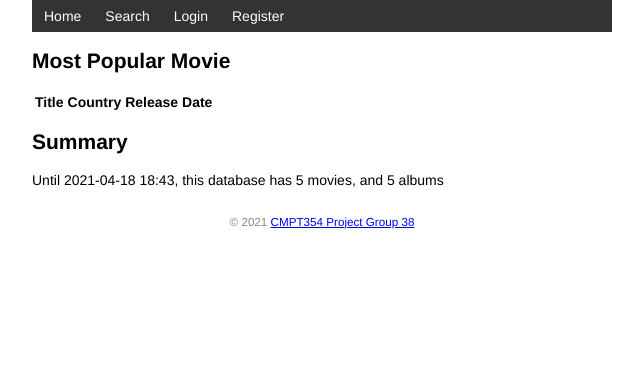
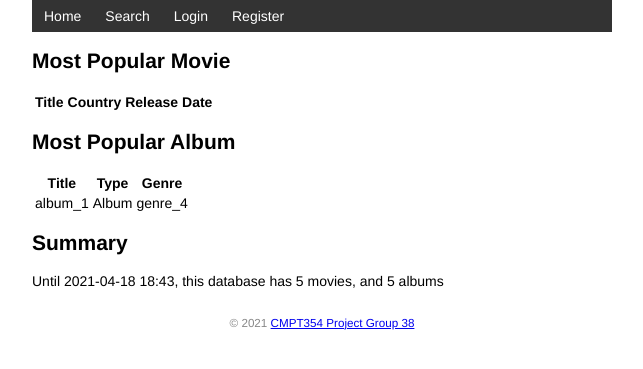
Before and after one commit to harry-sunhao/CMPT354Project, a Flask app: page / in a window 1280 px wide. Shown: the top 369 px of the page, without its empty margins (318-961 px from the left). Run offline with Flask 2, Linux system fonts and the light colour scheme; data comes from the database, SQL or seed files in the repository; data that the repository does not hold is empty.

Commit message:
finish the home page finish the movie info page

```diff
--- a/app.py
+++ b/app.py
@@ -14,8 +14,8 @@ from forms import SearchForm, AlbumForm
 from tables import Results, ResultsMov, ResultsTrack, ResultsArtist, ResultsActor, ResultsDirector
 
 app = Flask(__name__)
-#app.config['SQLALCHEMY_DATABASE_URI'] = 'mysql+pymysql://root:@localhost:3306/ratemm'
-app.config['SQLALCHEMY_DATABASE_URI'] =  'mysql+pymysql://root:123456@34.92.95.75:3306/ratemm'
+# app.config['SQLALCHEMY_DATABASE_URI'] = 'mysql+pymysql://root:@localhost:3306/ratemm'
+app.config['SQLALCHEMY_DATABASE_URI'] = 'mysql+pymysql://root:123456@34.92.95.75:3306/ratemm'
 app.config['SQLALCHEMY_TRACK_MODIFICATIONS'] = True
 app.config['SESSION_TYPE'] = 'filesystem'
 app.secret_key = 'CMPT354PROJECT'
@@ -32,7 +32,6 @@ directs = db.Table('direct',
                    db.Column('movie_id', db.INTEGER(), db.ForeignKey('movie.id'), primary_key=True),
                    db.Column('director_id', db.INTEGER(), db.ForeignKey('director.id'), primary_key=True)
                    )
-
 
 # many-Many relation for produce
 album_artists = db.Table('albumartist',
@@ -63,11 +62,11 @@ class User(db.Model, UserMixin):
     username = db.Column('username', db.VARCHAR(255), unique=True)
     password = db.Column('password', db.VARCHAR(255))
     certification_information = db.Column('certification_information', db.VARCHAR(255))
-    movie_comment = db.relationship('Movie_Comment', back_populates="user")
-    movie_rating = db.relationship('Movie_Rating', back_populates="user")
-    album_comment = db.relationship('Album_Comment', back_populates="user")
-    album_rating = db.relationship('Album_Rating', back_populates="user")
-    track_rating = db.relationship('Track_Rating', back_populates="user")
+    movie_comment = db.relationship('Movie_Comment', back_populates="user", cascade="all, delete-orphan")
+    movie_rating = db.relationship('Movie_Rating', back_populates="user", cascade="all, delete-orphan")
+    album_comment = db.relationship('Album_Comment', back_populates="user", cascade="all, delete-orphan")
+    album_rating = db.relationship('Album_Rating', back_populates="user", cascade="all, delete-orphan")
+    track_rating = db.relationship('Track_Rating', back_populates="user", cascade="all, delete-orphan")
 
     def validate_password(self, password):
         return check_password_hash(self.password, password)
@@ -171,13 +170,28 @@ def delete(user_id):
     return redirect(url_for('index'))
 
 
+def covertEpOrAlbum(lst, index):  # which one is album?
+    for i in range(len(lst)):
+        lst[i] = list(lst[i])
+        if (lst[i][index] == 1):
+            lst[i][index] = "Album"
+        else:
+            lst[i][index] = "EP"
+    return lst
+
+
 @app.route('/')
 def index():
     movieNumber = Movie.query.count()
     albumNumber = Album.query.count()
-    sql_query = "SELECT movie.title,movie.country,movie.release_date FROM movie RIGHT JOIN( SELECT id FROM movie JOIN moviecomment WHERE moviecomment.movie_id = movie.id GROUP BY id ORDER BY count(*) DESC) AS pop ON movie.id = pop.id"
-    moviePopular=list(db.session.execute(sql_query))
-    return render_template('home.html',movie_popular=moviePopular,movie_number=movieNumber,album_number=albumNumber)
+    sql_query = "SELECT movie.id,movie.title,movie.country,movie.release_date FROM movie RIGHT JOIN( SELECT id FROM movie JOIN moviecomment WHERE moviecomment.movie_id = movie.id GROUP BY id ORDER BY count(*) DESC) AS pop ON movie.id = pop.id"
+    moviePopular = list(db.session.execute(sql_query))
+    sql_query = "SELECT data.id,data.name,data.album_or_ep,(genre.name) AS genreName FROM genre RIGHT JOIN(SELECT album.id,album.name,album.album_or_ep, album.genre_id FROM album RIGHT JOIN (SELECT id FROM album JOIN albumcomment WHERE albumcomment.album_id = album.id GROUP BY id ORDER BY count(*) DESC) AS pop ON album.id = pop.id) data ON data.genre_id=genre.id"
+    albumPopular = list(db.session.execute(sql_query))
+    albumPopular = covertEpOrAlbum(albumPopular, 2)
+    print(albumPopular)
+    return render_template('home.html', album_popular=albumPopular, movie_popular=moviePopular,
+                           movie_number=movieNumber, album_number=albumNumber)
 
 
 # user part end
@@ -192,11 +206,11 @@ class Movie(db.Model):
     detailed_information = db.Column('detailed_information', db.TEXT())
     genre_id = db.Column('genre_id', db.INTEGER(), db.ForeignKey('genre.id'))
     acts = db.relationship('Actor', secondary=acts, lazy='subquery',
-                           backref=db.backref('Movie', lazy=True))
+                           backref=db.backref('Movie', lazy=True), cascade="all, delete")
     directs = db.relationship('Director', secondary=directs, lazy='subquery',
-                              backref=db.backref('Movie', lazy=True))
-    comment = db.relationship('Movie_Comment', back_populates='movie')
-    rating = db.relationship('Movie_Rating', back_populates='movie')
+                              backref=db.backref('Movie', lazy=True), cascade="all, delete")
+    comment = db.relationship('Movie_Comment', back_populates='movie', cascade="all, delete-orphan")
+    rating = db.relationship('Movie_Rating', back_populates='movie', cascade="all, delete-orphan")
 
 
 class Movie_Comment(db.Model):
@@ -209,7 +223,7 @@ class Movie_Comment(db.Model):
     user = db.relationship('User', back_populates='movie_comment', foreign_keys=[user_id])
     movie = db.relationship('Movie', back_populates='comment')
 
-    def __init__(self, comment_id, movie_id,user_id, createtime, content):
+    def __init__(self, comment_id, movie_id, user_id, createtime, content):
         self.comment_id = comment_id
         self.movie_id = movie_id
         self.user_id = user_id
@@ -219,18 +233,19 @@ class Movie_Comment(db.Model):
 
 class Movie_Rating(db.Model):
     __tablename__ = 'movierating'
-    rate_id = db.Column('rate_id', db.INTEGER(), primary_key=True, autoincrement=True,nullable=False)
+    rate_id = db.Column('rate_id', db.INTEGER(), primary_key=True, autoincrement=True, nullable=False)
     movie_id = db.Column('movie_id', db.INTEGER(), db.ForeignKey('movie.id'))
     user_id = db.Column('user_id', db.INTEGER(), db.ForeignKey('user.id'))
-    createtime = db.Column(db.DATETIME(),default=datetime.now())
+    createtime = db.Column(db.DATETIME(), default=datetime.now())
     value = db.Column('value', db.FLOAT())
     user = db.relationship('User', back_populates='movie_rating', foreign_keys=[user_id])
     movie = db.relationship('Movie', back_populates='rating')
 
-    def __init__(self, user_id,movie_id, value):
+    def __init__(self, user_id, movie_id, value):
         self.value = value
-        self.user_id=user_id
-        self.movie_id=movie_id
+        self.user_id = user_id
+        self.movie_id = movie_id
+
 
 class Album(db.Model):
     __tablename__ = "album"
@@ -242,10 +257,11 @@ class Album(db.Model):
     detailedInfo = db.Column('detailedInfo', db.TEXT())
     genre_id = db.Column('genre_id', db.INTEGER(), db.ForeignKey('genre.id'))
     album_artists = db.relationship('Artist', secondary=album_artists, lazy='subquery',
-                                    backref=db.backref('Album', lazy=True))
-    album_comment = db.relationship('Album_Comment', back_populates='album')
-    album_rating = db.relationship('Album_Rating', back_populates='album')
-    tracks = db.relationship('Track', backref='Album', lazy=True)
+                                    backref=db.backref('Album', lazy=True), cascade="all, delete")
+    album_comment = db.relationship('Album_Comment', back_populates='album', cascade="all, delete-orphan")
+    album_rating = db.relationship('Album_Rating', back_populates='album', cascade="all, delete-orphan")
+    tracks = db.relationship('Track', backref='Album', lazy=True, cascade="all, delete-orphan")
+
 
 class Album_Comment(db.Model):
     __tablename__ = 'albumcomment'
@@ -278,6 +294,7 @@ class Album_Rating(db.Model):
         self.createtime = createtime
         self.value = value
 
+
 class Actor(db.Model):
     __tablename__ = 'actor'
     id = db.Column('id', db.INTEGER(), primary_key=True)
@@ -285,7 +302,7 @@ class Actor(db.Model):
     country = db.Column('country', db.VARCHAR(255))
     date_of_birth = db.Column('date_of_birth', db.VARCHAR(255))
     acts = db.relationship('Movie', secondary=acts, lazy='subquery',
-                           backref=db.backref('Actor', lazy=True))
+                          backref=db.backref('Actor', lazy=True), cascade="all, delete")
 
 
 class Director(db.Model):
@@ -295,17 +312,19 @@ class Director(db.Model):
     country = db.Column('country', db.VARCHAR(255))
     date_of_birth = db.Column('date_of_birth', db.VARCHAR(255))
     directs = db.relationship('Movie', secondary=directs, lazy='subquery',
-                              backref=db.backref('Director', lazy=True))
+                              backref=db.backref('Director', lazy=True), cascade="all, delete")
+
 
 class Genre(db.Model):
     __tablename__ = 'genre'
     id = db.Column('id', db.INTEGER(), primary_key=True)
     name = db.Column('name', db.VARCHAR(255))
     album_track_artist_movie = db.Column('album_track_artist_movie', db.INTEGER())
-    artists = db.relationship('Artist', backref='Genre', lazy=True)
-    albums = db.relationship('Album', backref='Genre', lazy=True)
-    tracks = db.relationship('Track', backref='Genre', lazy=True)
-    movies = db.relationship('Movie', backref='Genre', lazy=True)
+    artists = db.relationship('Artist', backref='Genre', lazy=True, cascade="all, delete-orphan")
+    albums = db.relationship('Album', backref='Genre', lazy=True, cascade="all, delete-orphan")
+    tracks = db.relationship('Track', backref='Genre', lazy=True, cascade="all, delete-orphan")
+    movies = db.relationship('Movie', backref='Genre', lazy=True, cascade="all, delete-orphan")
+
 
 class Artist(db.Model):
     __tablename__ = 'artist'
@@ -317,9 +336,10 @@ class Artist(db.Model):
     country = db.Column('country', db.VARCHAR(255))
     genre_id = db.Column('genre_id', db.INTEGER(), db.ForeignKey('genre.id'))
     album_artists = db.relationship('Album', secondary=album_artists, lazy='subquery',
-                                    backref=db.backref('Artist', lazy=True))
+                                    backref=db.backref('Artist', lazy=True), cascade="all, delete")
     track_artists = db.relationship('Track', secondary=track_artists, lazy='subquery',
-                                    backref=db.backref('Artist', lazy=True))
+                                    backref=db.backref('Artist', lazy=True), cascade="all, delete")
+
 
 class Track_Rating(db.Model):
     __tablename__ = 'trackrating'
@@ -328,13 +348,15 @@ class Track_Rating(db.Model):
     user_id = db.Column('user_id', db.INTEGER(), db.ForeignKey('user.id'))
     createtime = db.Column(db.DATETIME())
     value = db.Column('value', db.FLOAT())
-    user = db.relationship('User', back_populates='track_rating', foreign_keys=user_id)
-    #track = db.relationship('Track', back_populates='ratings')
+    user = db.relationship('User', back_populates='track_rating', foreign_keys=user_id, cascade="all, delete")
+
+    # track = db.relationship('Track', back_populates='ratings')
 
     def __init__(self, rate_id, createtime, value):
         self.rate_id = rate_id
         self.createtime = createtime
         self.value = value
+
 
 class Track(db.Model):
     __tablename__ = 'track'
@@ -343,8 +365,9 @@ class Track(db.Model):
     album_id = db.Column('album_id', db.INTEGER(), db.ForeignKey('album.id'), primary_key=True)
     genre_id = db.Column('genre_id', db.INTEGER(), db.ForeignKey('genre.id'))
     track_artists = db.relationship('Artist', secondary=track_artists, lazy='subquery',
-                                    backref=db.backref('Track', lazy=True))
-    #ratings = db.relationship('Track_Rating', back_populates='tracks')
+                                    backref=db.backref('Track', lazy=True), cascade="all, delete")
+    # ratings = db.relationship('Track_Rating', back_populates='tracks')
+
 
 @app.route('/movie')
 def mov():
@@ -352,6 +375,22 @@ def mov():
         for j in i.rating:
             print(j.value)
     return render_template('movie.html', posts=Movie.query.all())
+
+
+@app.route('/movieinfo/<int:id>/')
+def movieinfo(id):
+    movie = Movie.query.get_or_404(id)
+    dirctors = movie.directs
+    actors = movie.acts
+    genre =Genre.query.get_or_404(movie.genre_id)
+    comments =list(db.session.execute("SELECT DATE_FORMAT(moviecomment.createtime,'%Y-%m-%d')AS createtime,moviecomment.content,user.username FROM moviecomment JOIN user ON moviecomment.user_id = user.id AND moviecomment.movie_id = "+str(id)))
+    rating = list(movie.rating)
+    count = len(rating)
+    sum = 0
+    for rate in rating:
+        sum += rate.value
+    rating = sum / count
+    return render_template('movieinfo.html', movie=movie, dirctors=dirctors,actors=actors,genre=genre,comments=comments,rating=rating )
 
 
 @app.route('/actorinfo')
@@ -364,10 +403,10 @@ def albums():
     return render_template('album.html', albums=Album.query.all())
 
 
-
 @app.route('/artistinfo')
 def artists():
     return render_template('artist.html', artists=Artist.query.all())
+
 
 @app.route('/track')
 def tracks():
@@ -388,13 +427,15 @@ def addcom(comment_id=None):
             user_id = '31703001'
             moviecomments = Movie_Comment.query.all()
 
-            t_mov = Movie_Comment(request.form['comment_id'], request.form['movie_id'],user_id, createtime,
-                                   request.form['content'])
+            t_mov = Movie_Comment(request.form['comment_id'], request.form['movie_id'], user_id, createtime,
+                                  request.form['content'])
             db.session.add(t_mov)
             db.session.commit()
             flash('Add movie comment ' + request.form['content'] + ' successfully. ')
             return redirect(url_for('mov'))
     return render_template('addcom.html')
+
+
 # search part start
 @app.route('/search', methods=['GET', 'POST'])
 def search():
@@ -402,6 +443,7 @@ def search():
     if request.method == 'POST':
         return search_results(search)
     return render_template('search.html', form=search)
+
 
 @app.route('/results')
 def search_results(search):
@@ -453,9 +495,10 @@ def search_results(search):
         table.border = True
         return render_template('results.html', table=table)
 
+
 @app.route('/item/<int:id>', methods=['GET', 'POST'])
 def edit(id):
-    qry = Album.query.filter(Album.id==id)
+    qry = Album.query.filter(Album.id == id)
     al = qry.first()
     if Album:
         form = AlbumForm(formdata=request.form, obj=al)
@@ -467,7 +510,8 @@ def edit(id):
         return render_template('edit_Album.html', form=form)
     else:
         return 'Error loading #{id}'.format(id=id)
-    #</int:id>
+    # </int:id>
+
 
 @app.route('/new_album', methods=['GET', 'POST'])
 def new_album():
@@ -480,6 +524,7 @@ def new_album():
         flash('Album created successfully!')
         return redirect('/albuminfo')
     return render_template('new_album.html', form=form)
+
 
 def save_changes(al, form, new=False):
     """
@@ -494,7 +539,7 @@ def save_changes(al, form, new=False):
     al.detailedInfo = form.detailedInfo.data
     al.album_or_ep = form.album_or_ep.data
     genre_id = form.genre_id.data
-    album_artists = form.album_artists.data ###NEED TO FIX RELATIONS!!!
+    album_artists = form.album_artists.data  ###NEED TO FIX RELATIONS!!!
     album_comment = form.album_comment.data
     album_rating = form.album_rating.data
     tracks = form.tracks.data
@@ -504,13 +549,14 @@ def save_changes(al, form, new=False):
     # commit the data to the database
     db.session.commit()
 
+
 @app.route('/delete/<int:id>', methods=['GET', 'POST'])
 def delet(id):
     """
     Delete the item in the database that matches the specified
     id in the URL
     """
-    qry = Album.query.filter(Album.id==id)
+    qry = Album.query.filter(Album.id == id)
     al = qry.first()
     if al:
         form = AlbumForm(formdata=request.form, obj=al)
@@ -523,6 +569,8 @@ def delet(id):
         return render_template('delete_album.html', form=form)
     else:
         return 'Error deleting #{id}'.format(id=id)
+
+
 # search part end
 
 if __name__ == '__main__':
--- a/templates/home.html
+++ b/templates/home.html
@@ -13,9 +13,28 @@
          <tbody>
             {% for movie in movie_popular %}
                <tr>
-                <td>{{ movie[0] }}</td>
-                <td>{{ movie[1] }}</td>
+                   <td><a href="/movieinfo/{{ movie[0] }}">{{ movie[1] }}</a></td>
                 <td>{{ movie[2] }}</td>
+                <td>{{ movie[3] }}</td>
+               </tr>
+            {% endfor %}
+         </tbody>
+      </table>
+<h2>Most Popular Album</h2>
+      <table>
+         <thead>
+            <tr>
+               <th>Title</th>
+               <th>Type</th>
+               <th>Genre</th>
+            </tr>
+         </thead>
+         <tbody>
+            {% for album in album_popular %}
+               <tr>
+                <td>{{ album[1] }}</td>
+                <td>{{ album[2] }}</td>
+                <td>{{ album[3] }}</td>
                </tr>
             {% endfor %}
          </tbody>
```
Also changed, not shown: templates/movieinfo.html (added, +44 -0 lines).
